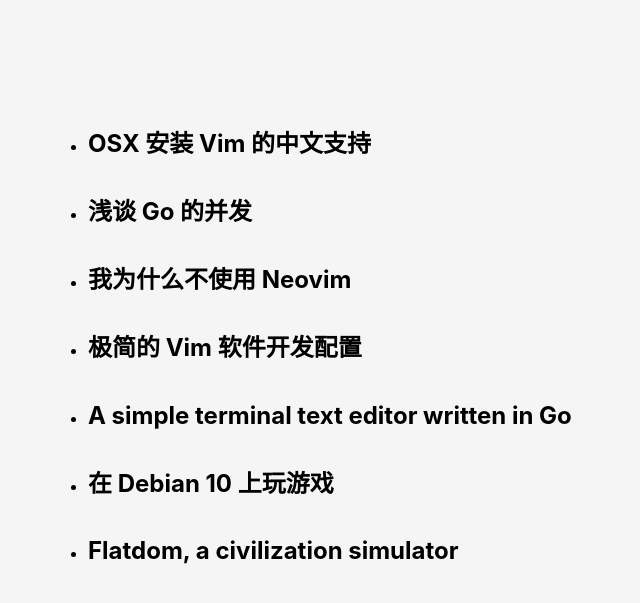
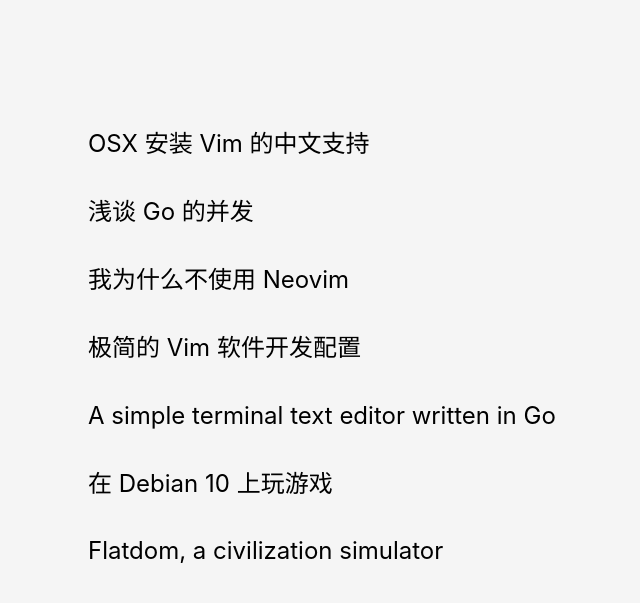
Before and after one commit to ydzhou/ydzhou.github.io, a Jekyll site: the page built from posts.md, in a window 1280 px wide. Shown: the top 603 px of the page, without its empty margins (296-936 px from the left). Built offline with Jekyll 4.4.1, drawn with Linux system fonts in a browser that asks for light colours.

Commit message:
Update css styles

```diff
--- a/_includes/header.html
+++ b/_includes/header.html
@@ -0,0 +1,2 @@
+<div id="header-section">
+</div>
--- a/_layouts/default.html
+++ b/_layouts/default.html
@@ -5,7 +5,7 @@
   <head>
     <meta charset="utf-8">
     <title>{{ page.title }}</title>
-    <link rel="stylesheet" href="style.css">
+    <link rel="stylesheet" href="/style.css">
     <!-- Global site tag (gtag.js) - Google Analytics -->
     <script async src="https://www.googletagmanager.com/gtag/js?id=G-NGR0WHS7KP"></script>
     <script>
@@ -17,15 +17,15 @@
     </script>
   </head>
   <body>
+    <!-- {% include header.html %} -->
     <div class="body-section">
-    {% include header.html %}
       <div class="content">
         <h1>{{ page.title }}</h1>
         {% if page.creator %} <p>{{ page.creator }}</p> {% endif %}
         {% if page.date %} <p>{{ page.date | date: "%-d %B %Y"}}</p> {% endif %}
         {{ content }}
       </div>
-    {% include footer.html %}
+    <!-- {% include footer.html %} -->
     </div>
   </body>
 </html>
--- a/style.css
+++ b/style.css
@@ -6,7 +6,8 @@
 }
 
 ul {
-    padding: 0;
+    padding-left: 0px;
+    list-style-type: none;
 }
 
 #homepage-content {
@@ -17,6 +18,7 @@
 
 #homepage-content ul {
     list-style-type: dot;
+    margin-top: 40px;
 }
 
 #homepage-link {
@@ -29,7 +31,6 @@
     align-items: center;
     display: flex;
     margin: 0;
-    list-style-type: none;
 }
 
 #homepage-link .link {
@@ -42,7 +43,15 @@
 }
 
 .content {
-    margin-top: 40px;
+    margin-top: 100px;
+}
+
+.post-listing h2 {
+    font-weight: normal;
+}
+
+.link:hover {
+    color: gray;
 }
 
 .link {
@@ -70,8 +79,28 @@
 img {
     display: block;
     margin: auto;
+    width: 90%;
+    max-width: 1000px;
+    min-width: 300px;
+    align: center;
+}
+
+#homepage-avatar img {
     width: 25%;
     max-width: 200px;
     min-width: 100px;
-    align: center;
 }
+
+#nav {
+    margin-left: 30%;
+    width: 40%;
+}
+
+#nav-section {
+    position: fixed;
+    top: 0;
+    width: 100%;
+    background-color: white;
+    padding-top: 15px;
+    padding-bottom: 15px;
+}
```
Also changed, not shown: index.html (+12 -2 lines).
